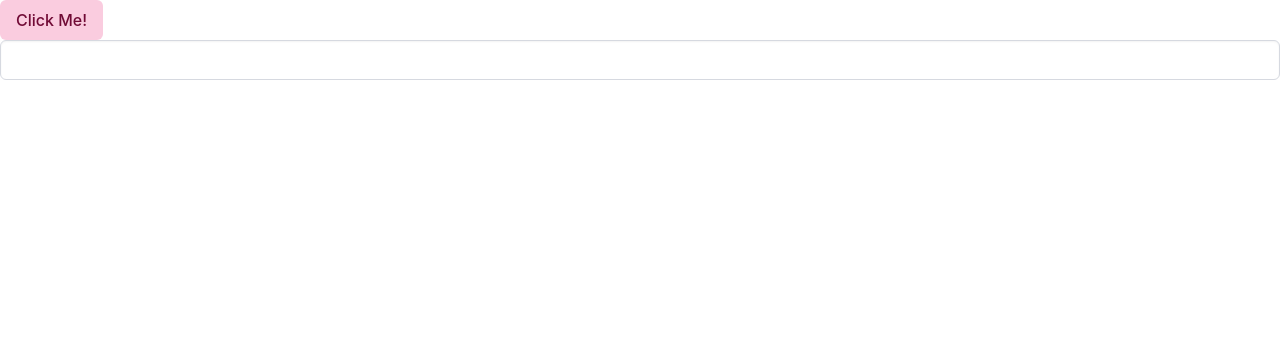
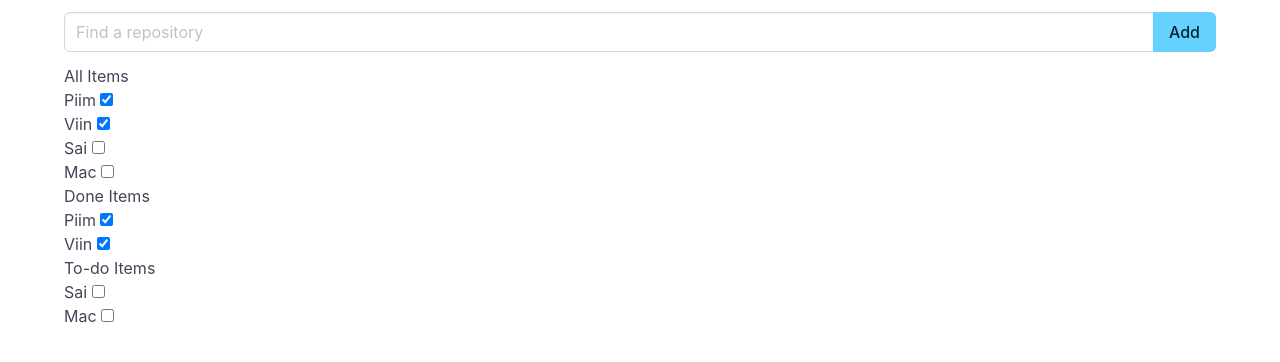
Before and after one commit to EdRemets/learnfront, a Vue app: page / in a window 1280 px wide. Shown: the top 362 px of the page. Built offline with nearby package versions, Linux system fonts and the light colour scheme.

Commit message:
todo items list

```diff
--- a/src/App.vue
+++ b/src/App.vue
@@ -1,14 +1,60 @@
 <script setup>
-import { ref } from 'vue';
+import { computed, ref } from 'vue';
+let i = 0;
+let items = ref([
+    {id:i++, text:'Piim', isDone: true},
+    {id:i++, text:'Viin', isDone: true},
+    {id:i++, text:'Sai', isDone: false},
+    {id:i++, text:'Mac', isDone: false},
+]);
+let newItem = ref('');
+function add() {
+    if (newItem.value.trim() !== '') {
+        items.value.push({id:i++, text: newItem.value.trim(), isDone: false});
+        newItem.value = '';
+    }
+}
 
-    let isPrimary = ref(true)
-    let text = ref('');
+let doneItems = computed(() => items.value.filter(item => item.isDone));
+let todoItems = computed(() => items.value.filter(item => !item.isDone));
 </script>
 
 <template>
-    <button @click="isPrimary=!isPrimary" class="button" :class="{'is-primary': isPrimary, 'is-warning': !isPrimary}">Click Me!</button>
-    <input type="text" class="input" v-model="text">
-    <h1>{{ text.split('').reverse().join('') }}</h1>
+    <div class="container mt-3">
+        <div class="field has-addons">
+            <div class="control is-expanded">
+                <input @keydown.enter="add" v-model="newItem" class="input" type="text" placeholder="Find a repository">
+            </div>
+            <div class="control">
+                <button @click="add" class="button is-info">
+                    Add
+                </button>
+            </div>
+        </div>
+        <h1>All Items</h1>
+        <ul>
+            <li v-for="item in items" :key="item.id">
+                {{ item.text }}
+                <input type="checkbox" v-model="item.isDone">
+            </li>
+        </ul>
+
+        <h1>Done Items</h1>
+        <ul>
+            <li v-for="item in doneItems" :key="item.id">
+                {{ item.text }}
+                <input type="checkbox" v-model="item.isDone">
+            </li>
+        </ul>
+
+        <h1>To-do Items</h1>
+        <ul>
+            <li v-for="item in todoItems" :key="item.id">
+                {{ item.text }}
+                <input type="checkbox" v-model="item.isDone">
+            </li>
+        </ul>
+    </div>
 </template>
 
 <style>
```
